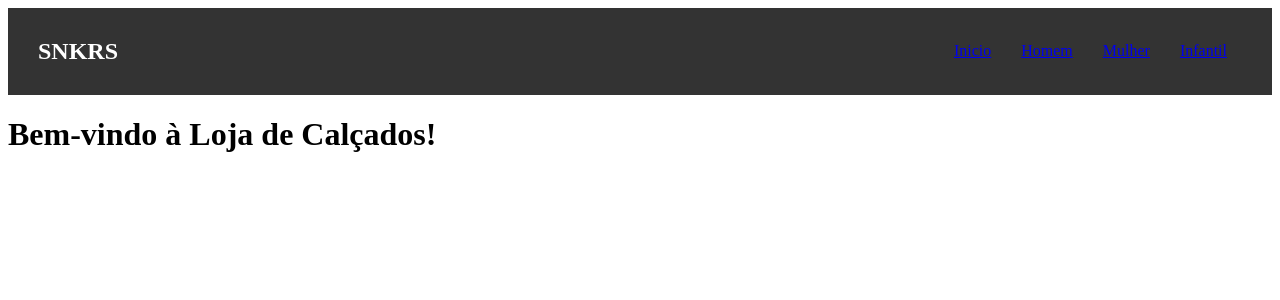
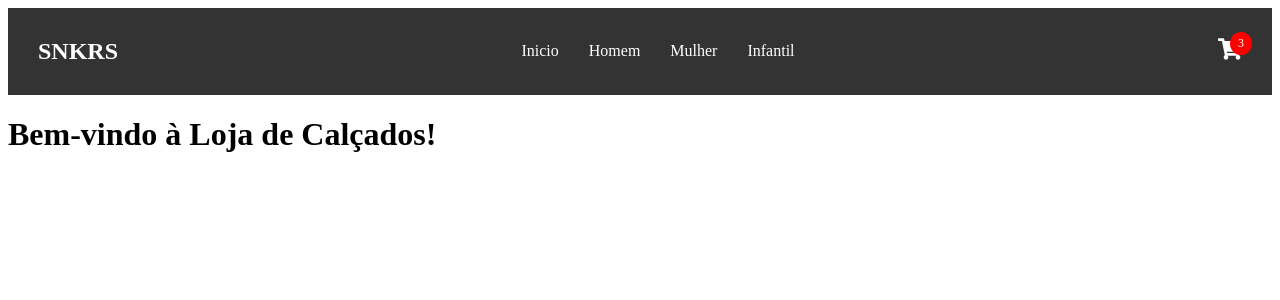
Before and after one commit to Vanessasdj/E-commerce-de-calcados-santos, a React (Vite) app: page / in a window 1280 px wide. Shown: the top 300 px of the page. Built offline with nearby package versions, Linux system fonts and the light colour scheme.

Commit message:
Inclusão de carrinho

```diff
--- a/package.json
+++ b/package.json
@@ -13,6 +13,7 @@
     "bootstrap": "^5.3.3",
     "react": "^19.0.0",
     "react-dom": "^19.0.0",
+    "react-icons": "^5.4.0",
     "styled-components": "^6.1.15"
   },
   "devDependencies": {
--- /dev/null
+++ b/src/components/CartWidget/index.jsx
@@ -0,0 +1,14 @@
+import React from 'react'
+import { FaShoppingCart } from 'react-icons/fa' // Importa ícone de carrinho
+import './style.css'
+
+const CartWidget = () => {
+	return (
+		<div className="cart-widget">
+			<FaShoppingCart className="cart-icon" />
+			<span className="cart-count">3</span> {/* Simula 3 itens no carrinho */}
+		</div>
+	)
+}
+
+export default CartWidget
--- /dev/null
+++ b/src/components/CartWidget/style.css
@@ -0,0 +1,22 @@
+.cart-widget {
+	position: relative;
+	color: white;
+	font-size: 20px;
+	margin-right: 20px;
+	cursor: pointer;
+}
+
+.cart-icon {
+	font-size: 24px;
+}
+
+.cart-count {
+	position: absolute;
+	top: -5px;
+	right: -10px;
+	background: red;
+	color: white;
+	border-radius: 50%;
+	padding: 4px 8px;
+	font-size: 12px;
+}
--- /dev/null
+++ b/src/components/ItemListContainer/style.css
@@ -0,0 +1,7 @@
+.item-list-container {
+	text-align: center;
+	padding: 20px;
+	background-color: #f4f4f4;
+	margin-top: 20px;
+	border-radius: 5px;
+}
--- a/src/components/Navbar/index.jsx
+++ b/src/components/Navbar/index.jsx
@@ -1,5 +1,6 @@
 import React from 'react'
-import './styles.css'
+import './style.css'
+import CartWidget from '../CartWidget'
 
 function NavBar() {
 	return (
@@ -68,6 +69,7 @@ function NavBar() {
 					</ul>
 				</li>
 			</ul>
+			<CartWidget />
 		</nav>
 	)
 }
--- a/src/components/Navbar/styles.css
+++ b/src/components/Navbar/style.css
@@ -1,4 +1,3 @@
-/*  geral */
 .navbar {
 	background-color: #333;
 	padding: 10px;
@@ -12,7 +11,6 @@
 	margin-left: 20px;
 }
 
-/*  menu */
 .menu {
 	list-style: none;
 	display: flex;
@@ -22,12 +20,19 @@
 
 .menu li {
 	margin: 0 15px;
-	color: white;
 	position: relative;
-	cursor: pointer;
 }
 
-/* submenu */
+.menu a {
+	text-decoration: none;
+	color: white;
+	font-size: 16px;
+}
+
+.menu a:hover {
+	color: #f8b400;
+}
+
 .submenu {
 	list-style: none;
 	position: absolute;
@@ -40,7 +45,16 @@
 
 .submenu li {
 	padding: 5px 10px;
+}
+
+.submenu a {
 	color: white;
+	text-decoration: none;
+	display: block;
+}
+
+.submenu a:hover {
+	color: #f8b400;
 }
 
 .menu li:hover .submenu {
```
Also changed, not shown: src/components/ItemListContainer/App.js (added, +14 -0 lines), src/components/ItemListContainer/index.jsx (added, +12 -0 lines), src/components/ItemListContainer/index.js (added), 1 other file (tests, documents, lock files or other folders).
